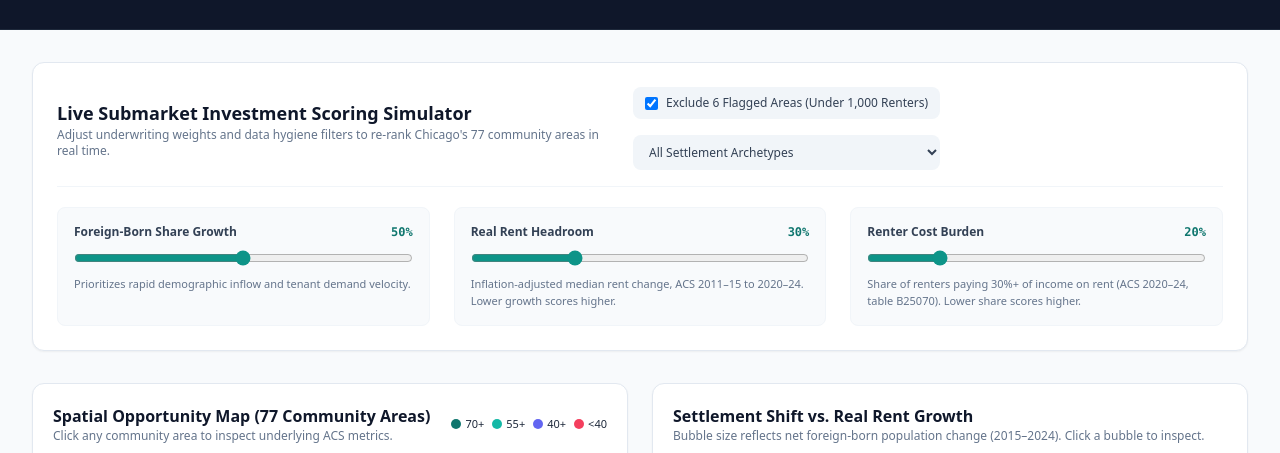
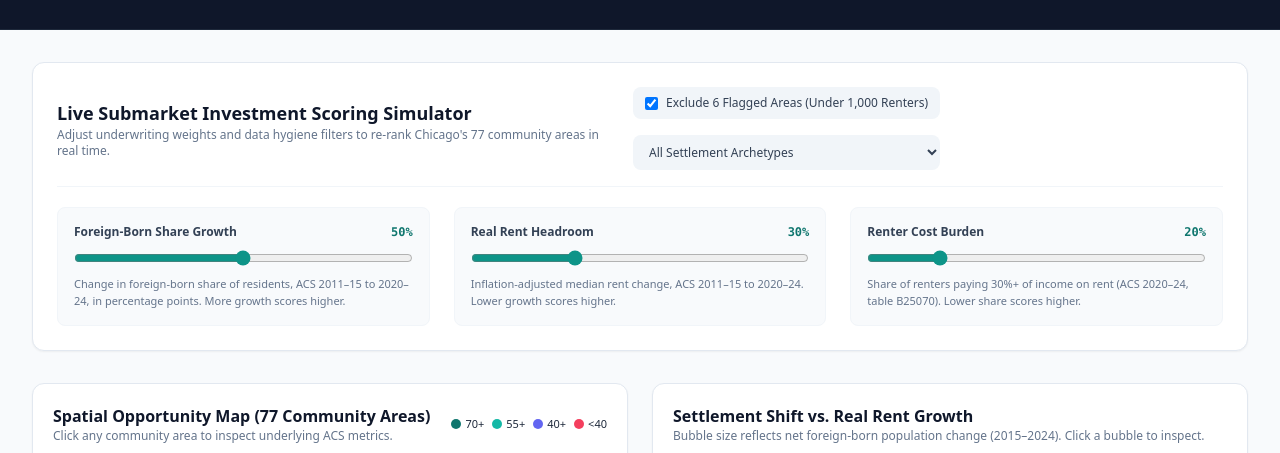
Before and after one commit to bcoppage-IC/chicago-immigrant-housing, a plain HTML site: page index.html in a window 1280 px wide. Shown: the part 317-770 px from the top of the page. Drawn offline with nearby package versions, Linux system fonts and the light colour scheme; no server answers.

Commit message:
Describe growth slider by what it measures
Updated description for foreign-born share growth.

```diff
--- a/index.html
+++ b/index.html
@@ -98,7 +98,7 @@
             <span id="val-growth" class="text-teal-700 font-mono">50%</span>
           </div>
           <input id="weight-growth" type="range" min="0" max="100" value="50" class="w-full accent-teal-600 cursor-pointer" />
-          <p class="text-[11px] text-slate-500 mt-1">Prioritizes rapid demographic inflow and tenant demand velocity.</p>
+          <p class="text-[11px] text-slate-500 mt-1">Change in foreign-born share of residents, ACS 2011–15 to 2020–24, in percentage points. More growth scores higher.</p>
         </div>
 
         <div class="bg-slate-50 p-4 rounded-lg border border-slate-100">
```
